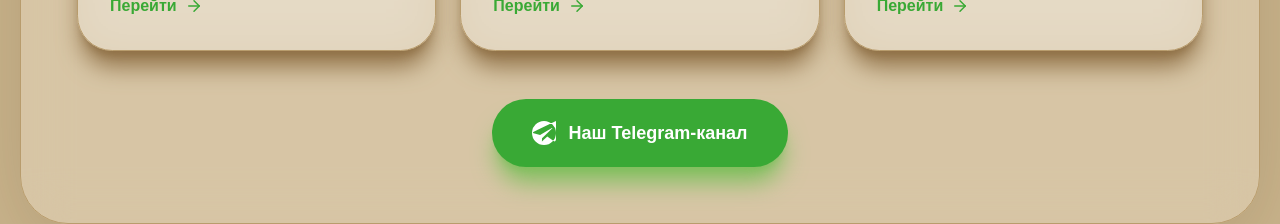
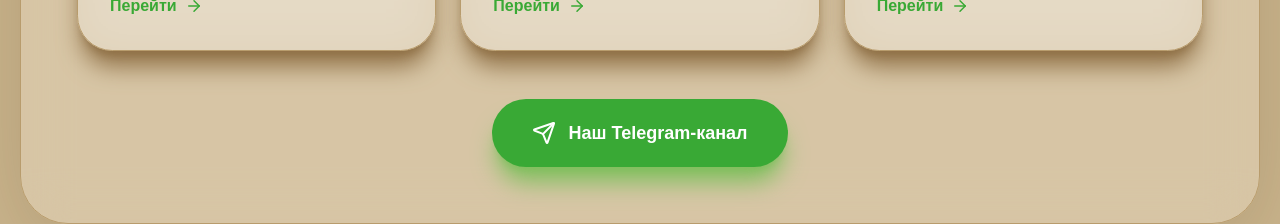
Before and after one commit to NXSTYone/shpinat, a Next.js app: page / in a window 1280 px wide. Shown: the part 2520-2744 px from the top of the page. Built offline with nearby package versions, Linux system fonts and the light colour scheme.

Commit message:
fix telegram icon

```diff
--- a/src/app/page.tsx
+++ b/src/app/page.tsx
@@ -335,21 +335,12 @@ export default function Home() {
 
 <div className="mt-12 flex justify-center">
   <a
-    href="https://t.me/shpinat"
+    href="https://t.me/ecoclubbb"
     target="_blank"
     rel="noopener noreferrer"
     className="flex items-center justify-center gap-3 rounded-full bg-[#39A935] px-10 py-5 text-lg font-black text-white shadow-xl shadow-[#7fbf5d] transition hover:scale-[1.03] hover:bg-[#2F922C] active:scale-95"
   >
-    <svg
-      xmlns="http://www.w3.org/2000/svg"
-      width="24"
-      height="24"
-      fill="currentColor"
-      viewBox="0 0 16 16"
-    >
-      <path d="M16 8A8 8 0 1 1 0 8a8 8 0 0 1 16 0ZM6.7 11.5l-.1 2.1c.2 0 .3-.1.4-.2l1-1 .2-.2 2-1.9 4.2 3.1c.8.4 1.3.2 1.5-.7l2.7-12.6v-.3c0-.6-.3-.8-.9-.6L1.2 7.1c-.8.3-.8.8-.1 1l4.3 1.3L13 4.8c.4-.2.7-.1.4.2"/>
-    </svg>
-
+    <Send size={24} />
     Наш Telegram-канал
   </a>
 </div>
```
